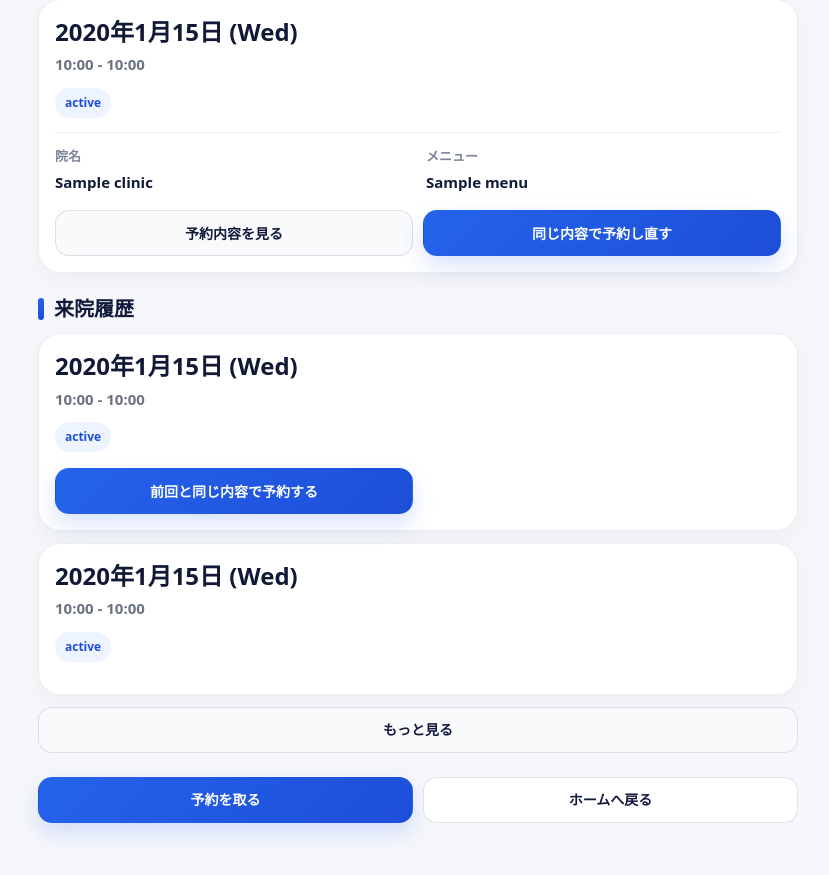
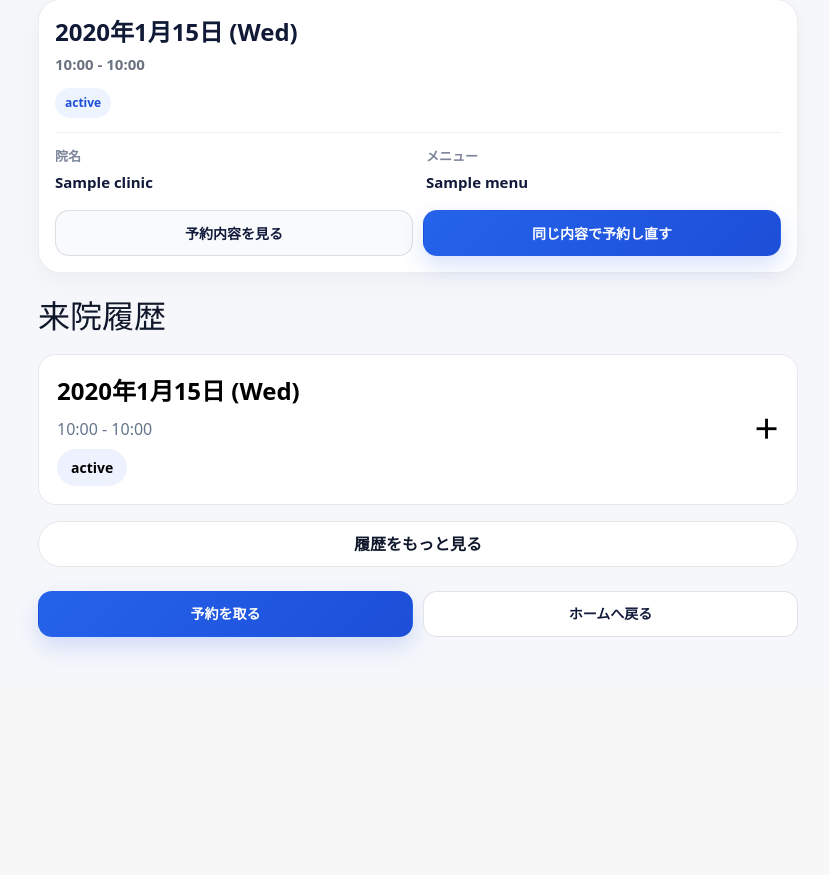
Before and after one commit to kthr-tkr/sekkotsuin-backend, a Django app: template templates/patients/my_appointments.html in a window 1280 px wide. Shown: the part 734-1609 px from the top of the page, without its empty margins (222-1051 px from the left). After the commit the page ends 1387 px from the top, so only its background shows below. Run offline with Django 5.2, Linux system fonts and the light colour scheme; the template is opened without the code that fills it: most values are stand-ins (such as "Sample title", 1, 10 or a date in 2020).

Commit message:
アコーディオン

```diff
--- a/templates/patients/my_appointments.html
+++ b/templates/patients/my_appointments.html
@@ -329,6 +329,97 @@
       width:100%;
     }
   }
+
+.history-accordion{
+margin-top:18px;
+display:grid;
+gap:14px;
+}
+
+.history-item{
+background:#fff;
+border:1px solid var(--line);
+border-radius:18px;
+overflow:hidden;
+}
+
+.history-summary{
+width:100%;
+border:0;
+background:#fff;
+padding:18px;
+display:flex;
+justify-content:space-between;
+align-items:center;
+text-align:left;
+}
+
+.history-main{
+display:grid;
+gap:8px;
+}
+
+.history-date{
+font-size:24px;
+font-weight:900;
+}
+
+.history-time{
+font-size:16px;
+color:var(--muted);
+}
+
+.status-chip{
+display:inline-block;
+padding:8px 14px;
+border-radius:999px;
+background:#eef2ff;
+font-weight:800;
+font-size:14px;
+}
+
+.history-chevron{
+font-size:26px;
+font-weight:900;
+transition:.2s;
+}
+
+.history-item.open .history-chevron{
+transform:rotate(45deg);
+}
+
+.history-detail{
+display:none;
+padding:18px;
+border-top:1px solid var(--line);
+background:#fafcff;
+}
+
+.history-item.open .history-detail{
+display:block;
+}
+
+.history-actions{
+display:grid;
+gap:12px;
+}
+
+@media(max-width:640px){
+
+.history-summary{
+padding:16px;
+}
+
+.history-date{
+font-size:18px;
+}
+
+.history-time{
+font-size:14px;
+}
+
+}
+
 </style>
 
 <div class="ap-page">
@@ -609,186 +700,82 @@
     {% endif %}
   </section>
 
+  <!-- 来院履歴 -->
   <section class="ap-section">
-    <h2 class="ap-section-title">来院履歴</h2>
+    <div class="ap-section-head">
+      <span class="ap-bar"></span>
+      <h2>来院履歴</h2>
+    </div>
 
     {% if past_preview %}
-      {% for a in past_preview reversed %}
-        <article class="ap-card">
-          <div class="ap-date">{{ a.start_at|date:"Y年n月j日 (D)" }}</div>
-          <div class="ap-time">{{ a.start_at|date:"H:i" }} - {{ a.end_at|date:"H:i" }}</div>
+      <div class="history-accordion">
 
-          <div class="ap-badges">
-            {% if a.intake_completed %}
-              <span class="ap-badge ap-badge-intake">問診済み</span>
-            {% else %}
-              <span class="ap-badge ap-badge-status">{{ a.get_status_display }}</span>
-            {% endif %}
+        {% for ap in past_preview %}
+        <div class="history-item">
+
+          <!-- 開閉トリガ -->
+          <button
+            type="button"
+            class="history-summary"
+            onclick="toggleHistory(this)"
+          >
+            <div class="history-main">
+              <div class="history-date">
+                {{ ap.start_at|date:"Y年n月j日 (D)" }}
               </div>
 
-          <div class="ap-actions">
-            {% if a.intake_completed %}
-              <button type="button" class="ap-btn ap-btn-soft" onclick="toggleIntakeDetail('intake-{{ a.id }}', this)">Web問診を見る</button>
-            {% endif %}
-            <a href="{% url 'patients:booking_calendar' %}?rebook_from={{ a.id }}" class="ap-btn ap-btn-primary">前回と同じ内容で予約する</a>
+              <div class="history-time">
+                {{ ap.start_at|date:"H:i" }} - {{ ap.end_at|date:"H:i" }}
               </div>
 
-          {% if a.intake_completed %}
-            <div id="intake-{{ a.id }}" class="ap-intake">
-              <div class="ap-intake-grid">
-                <div>
-                  <div class="ap-intake-item-label">問診入力日時</div>
-                  <div class="ap-intake-item-value">{{ a.intake.submitted_at|date:"Y年n月j日 H:i" }}</div>
-                </div>
-                <div>
-                  <div class="ap-intake-item-label">症状タイプ</div>
-                  <div class="ap-intake-item-value">{{ a.intake_display.symptom_type|default:"-" }}</div>
-                </div>
-                <div class="ap-intake-item-full">
-                  <div class="ap-intake-item-label">主な症状</div>
-                  <div class="ap-intake-item-value">{{ a.intake_display.chief_complaint|default:"-" }}</div>
-                </div>
-                <div>
-                  <div class="ap-intake-item-label">いつから</div>
-                  <div class="ap-intake-item-value">{{ a.intake_display.onset|default:"-" }}</div>
-                </div>
-                <div>
-                  <div class="ap-intake-item-label">痛みの強さ</div>
-                  <div class="ap-intake-item-value">
-                    {% if a.intake_display.severity or a.intake_display.severity == 0 %}
-                      {{ a.intake_display.severity }}/10
-                    {% else %}
-                      -
-                    {% endif %}
+              <div class="history-status">
+                <span class="status-chip">
+                  {{ ap.get_status_display }}
+                </span>
               </div>
             </div>
-                <div class="ap-intake-item-full">
-                  <div class="ap-intake-item-label">症状のきっかけ</div>
-                  <div class="ap-intake-item-value">{{ a.intake_display.trigger|default:"-" }}</div>
+
+            <div class="history-chevron">
+              ＋
             </div>
-                <div class="ap-intake-item-full">
-                  <div class="ap-intake-item-label">痛みや違和感のある部位</div>
-                  <div class="ap-intake-item-value">
-                    {% if a.intake_display.areas %}
-                      {{ a.intake_display.areas|join:"、" }}
-                    {% else %}
-                      -
-                    {% endif %}
+          </button>
+
+          <!-- 開いた時だけ出る -->
+          <div class="history-detail">
+
+            <div class="history-actions">
+
+              <a
+                href="{% url 'intakes:resume' ap.id %}"
+                class="p-btn p-btn-ghost w-100"
+              >
+                Web問診を見る
+              </a>
+
+              <a
+                href="{% url 'patients:booking_calendar' %}?repeat={{ ap.id }}"
+                class="p-btn p-btn-primary w-100"
+              >
+                前回と同じ内容で予約する
+              </a>
+
             </div>
+
           </div>
-                <div class="ap-intake-item-full">
-                  <div class="ap-intake-item-label">症状の感じ</div>
-                  <div class="ap-intake-item-value">
-                    {% if a.intake_display.qualities %}
-                      {{ a.intake_display.qualities|join:"、" }}
-                    {% else %}
-                      -
-                    {% endif %}
+
         </div>
-                </div>
-                <div class="ap-intake-item-full">
-                  <div class="ap-intake-item-label">自由記入</div>
-                  <div class="ap-intake-item-value">{{ a.intake_display.free_text|default:"-" }}</div>
-                </div>
-              </div>
-            </div>
-          {% endif %}
-        </article>
         {% endfor %}
 
-      {% if past_more %}
-        <div id="past-more-wrap" class="ap-history-more-wrap">
-          {% for a in past_more reversed %}
-            <article class="ap-card">
-              <div class="ap-date">{{ a.start_at|date:"Y年n月j日 (D)" }}</div>
-              <div class="ap-time">{{ a.start_at|date:"H:i" }} - {{ a.end_at|date:"H:i" }}</div>
-
-              <div class="ap-badges">
-                {% if a.intake_completed %}
-                  <span class="ap-badge ap-badge-intake">問診済み</span>
-                {% else %}
-                  <span class="ap-badge ap-badge-status">{{ a.get_status_display }}</span>
-                {% endif %}
       </div>
 
-              <div class="ap-actions single">
-                {% if a.intake_completed %}
-                  <button type="button" class="ap-btn ap-btn-soft" onclick="toggleIntakeDetail('intake-{{ a.id }}', this)">Web問診を見る</button>
+      {% if past_more %}
+        <button class="p-btn p-btn-ghost w-100 mt-3">
+          履歴をもっと見る
+        </button>
       {% endif %}
-              </div>
 
-              {% if a.intake_completed %}
-                <div id="intake-{{ a.id }}" class="ap-intake">
-                  <div class="ap-intake-grid">
-                    <div>
-                      <div class="ap-intake-item-label">問診入力日時</div>
-                      <div class="ap-intake-item-value">{{ a.intake.submitted_at|date:"Y年n月j日 H:i" }}</div>
-                    </div>
-                    <div>
-                      <div class="ap-intake-item-label">症状タイプ</div>
-                      <div class="ap-intake-item-value">{{ a.intake_display.symptom_type|default:"-" }}</div>
-                    </div>
-                    <div class="ap-intake-item-full">
-                      <div class="ap-intake-item-label">主な症状</div>
-                      <div class="ap-intake-item-value">{{ a.intake_display.chief_complaint|default:"-" }}</div>
-                    </div>
-                    <div>
-                      <div class="ap-intake-item-label">いつから</div>
-                      <div class="ap-intake-item-value">{{ a.intake_display.onset|default:"-" }}</div>
-                    </div>
-                    <div>
-                      <div class="ap-intake-item-label">痛みの強さ</div>
-                      <div class="ap-intake-item-value">
-                        {% if a.intake_display.severity or a.intake_display.severity == 0 %}
-                          {{ a.intake_display.severity }}/10
     {% else %}
-                          -
-                        {% endif %}
-                      </div>
-                    </div>
-                    <div class="ap-intake-item-full">
-                      <div class="ap-intake-item-label">症状のきっかけ</div>
-                      <div class="ap-intake-item-value">{{ a.intake_display.trigger|default:"-" }}</div>
-                    </div>
-                    <div class="ap-intake-item-full">
-                      <div class="ap-intake-item-label">痛みや違和感のある部位</div>
-                      <div class="ap-intake-item-value">
-                        {% if a.intake_display.areas %}
-                          {{ a.intake_display.areas|join:"、" }}
-                        {% else %}
-                          -
-                        {% endif %}
-                      </div>
-                    </div>
-                    <div class="ap-intake-item-full">
-                      <div class="ap-intake-item-label">症状の感じ</div>
-                      <div class="ap-intake-item-value">
-                        {% if a.intake_display.qualities %}
-                          {{ a.intake_display.qualities|join:"、" }}
-                        {% else %}
-                          -
-                        {% endif %}
-                      </div>
-                    </div>
-                    <div class="ap-intake-item-full">
-                      <div class="ap-intake-item-label">自由記入</div>
-                      <div class="ap-intake-item-value">{{ a.intake_display.free_text|default:"-" }}</div>
-                    </div>
-                  </div>
-                </div>
-              {% endif %}
-            </article>
-          {% endfor %}
-        </div>
-
-        <div class="ap-history-more">
-          <button id="past-more-btn" class="ap-btn ap-btn-soft" type="button" onclick="togglePastHistory(this)">
-            もっと見る
-          </button>
-        </div>
-      {% endif %}
-    {% else %}
-      <div class="ap-empty">来院履歴はありません</div>
+      <p>履歴はありません。</p>
     {% endif %}
   </section>
 
@@ -818,4 +805,23 @@
   }
 </script>
 
+<script>
+function toggleHistory(btn){
+
+const item = btn.closest(".history-item");
+
+item.classList.toggle("open");
+
+const icon =
+item.querySelector(".history-chevron");
+
+if(item.classList.contains("open")){
+icon.textContent="×";
+}else{
+icon.textContent="＋";
+}
+
+}
+</script>
+
 {% endblock %}
```
Lines whose indentation alone changed are shown as unchanged.
